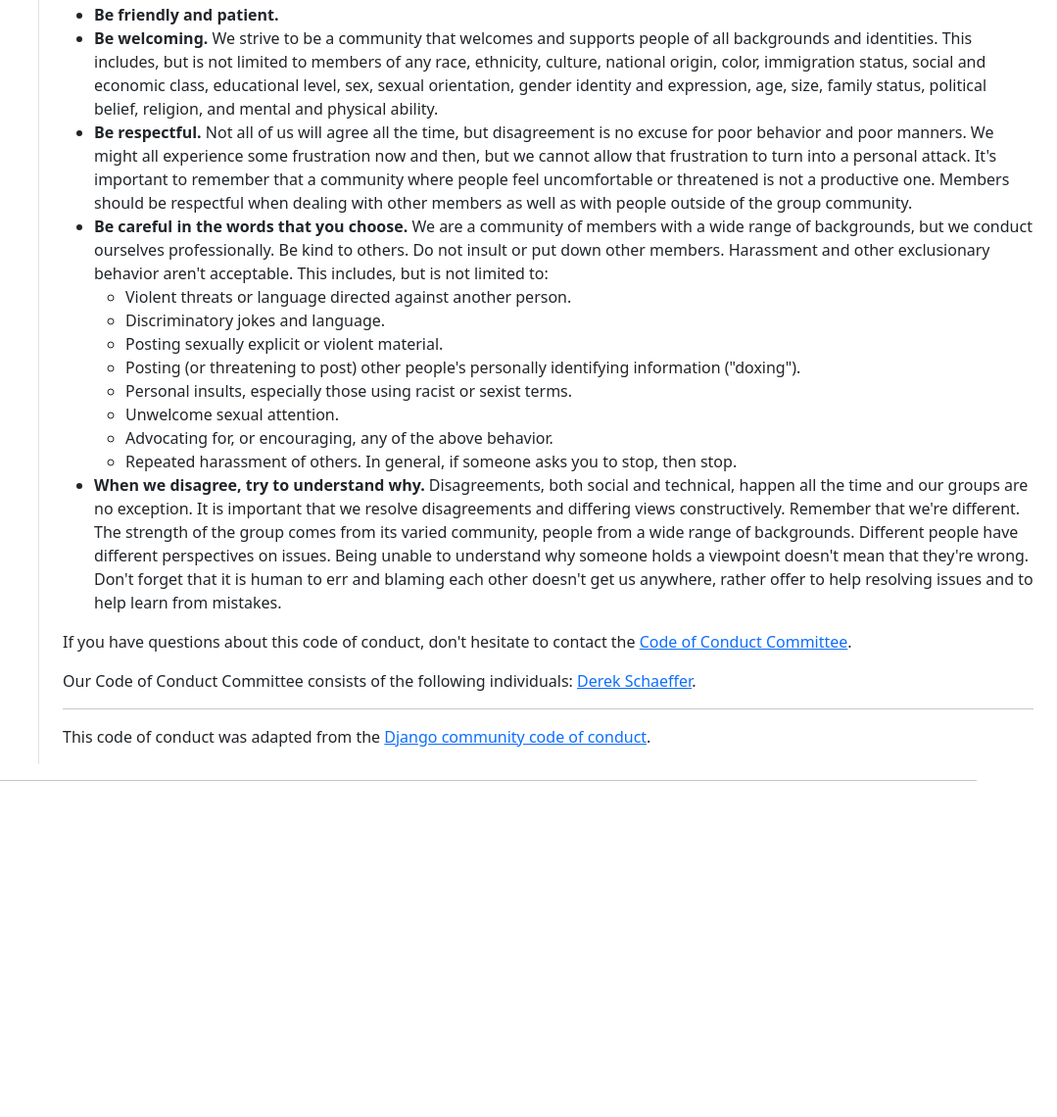
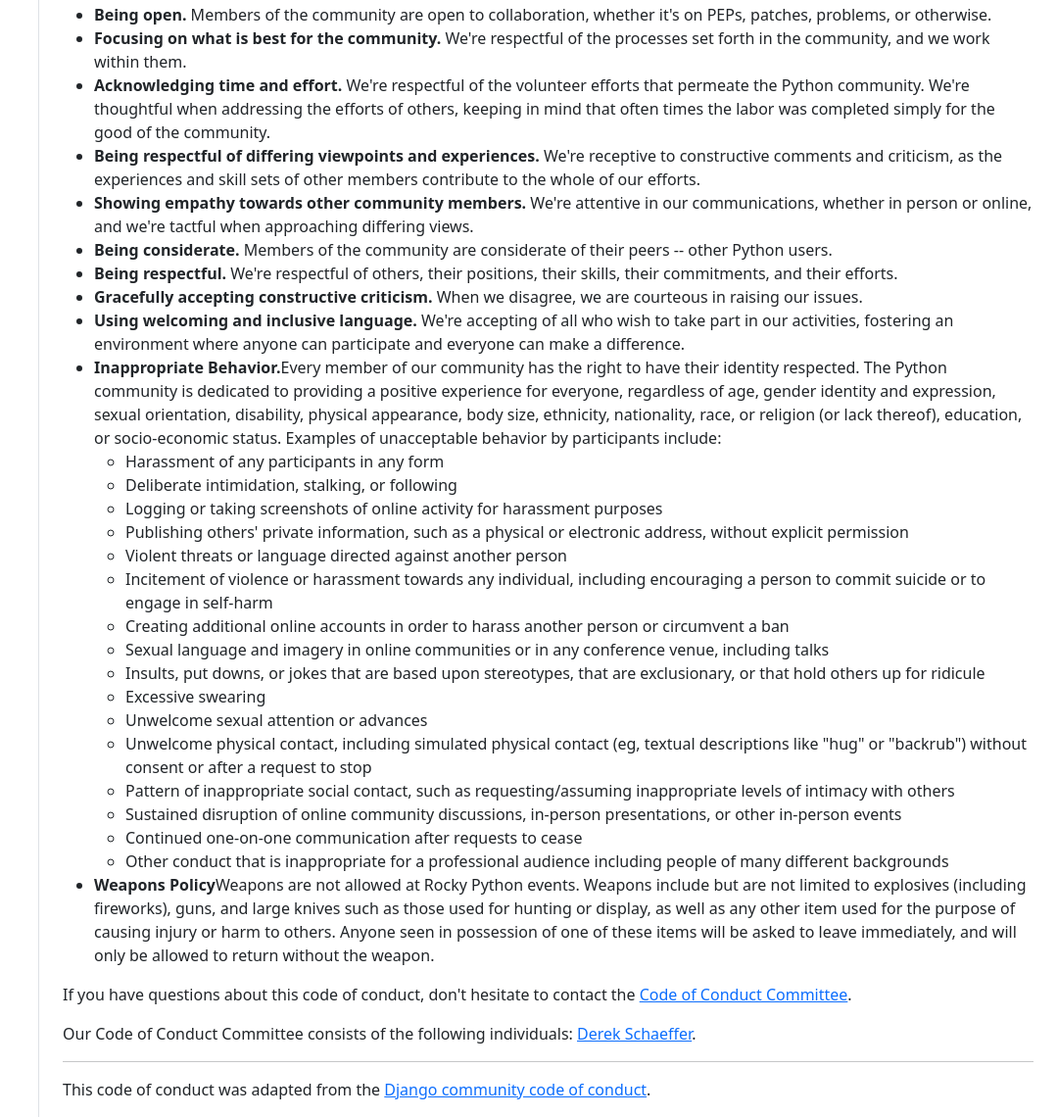
Before and after one commit to Denver-Python/rockypython.github.io, a plain HTML site: page code-of-conduct/index.html in a window 1280 px wide. Shown: the part 446-1586 px from the top of the page at 98% size, without its empty margins (201-1280 px from the left). Before the commit the page ends 1259 px from the top, so only its background shows below. Drawn offline with nearby package versions, Linux system fonts and the light colour scheme.

Commit message:
beginning code-of-conduct changes for psf compatibility

```diff
--- a/code-of-conduct/index.html
+++ b/code-of-conduct/index.html
@@ -82,23 +82,55 @@
 
 <p>If you believe someone is violating the code of conduct, we ask that you report it by emailing <a href="mailto: rockypython@googlegroups.com">rockypython@googlegroups.com</a>.</p>
 
+<!-- <ul> -->
+<!--   <li><strong>Be friendly and patient.</strong></li> -->
+<!--   <li><strong>Be welcoming.</strong> We strive to be a community that welcomes and supports people of all backgrounds and identities. This includes, but is not limited to members of any race, ethnicity, culture, national origin, color, immigration status, social and economic class, educational level, sex, sexual orientation, gender identity and expression, age, size, family status, political belief, religion, and mental and physical ability.</li> -->
+<!--   <li><strong>Be respectful.</strong> Not all of us will agree all the time, but disagreement is no excuse for poor behavior and poor manners. We might all experience some frustration now and then, but we cannot allow that frustration to turn into a personal attack. It's important to remember that a community where people feel uncomfortable or threatened is not a productive one. Members should be respectful when dealing with other members as well as with people outside of the group community.</li> -->
+<!--   <li><strong>Be careful in the words that you choose.</strong> We are a community of members with a wide range of backgrounds, but we conduct ourselves professionally. Be kind to others. Do not insult or put down other members. Harassment and other exclusionary behavior aren't acceptable. This includes, but is not limited to: -->
+<!--     <ul> -->
+<!--       <li>Violent threats or language directed against another person.</li> -->
+<!--       <li>Discriminatory jokes and language.</li> -->
+<!--       <li>Posting sexually explicit or violent material.</li> -->
+<!--       <li>Posting (or threatening to post) other people's personally identifying information ("doxing").</li> -->
+<!--       <li>Personal insults, especially those using racist or sexist terms.</li> -->
+<!--       <li>Unwelcome sexual attention.</li> -->
+<!--       <li>Advocating for, or encouraging, any of the above behavior.</li> -->
+<!--       <li>Repeated harassment of others. In general, if someone asks you to stop, then stop.</li> -->
+<!--     </ul> -->
+<!--   </li> -->
+<!--   <li><strong>When we disagree, try to understand why.</strong> Disagreements, both social and technical, happen all the time and our groups are no exception. It is important that we resolve disagreements and differing views constructively. Remember that we're different. The strength of the group comes from its varied community, people from a wide range of backgrounds. Different people have different perspectives on issues. Being unable to understand why someone holds a viewpoint doesn't mean that they're wrong. Don't forget that it is human to err and blaming each other doesn't get us anywhere, rather offer to help resolving issues and to help learn from mistakes.</li> -->
+<!-- </ul> -->
+
 <ul>
-  <li><strong>Be friendly and patient.</strong></li>
-  <li><strong>Be welcoming.</strong> We strive to be a community that welcomes and supports people of all backgrounds and identities. This includes, but is not limited to members of any race, ethnicity, culture, national origin, color, immigration status, social and economic class, educational level, sex, sexual orientation, gender identity and expression, age, size, family status, political belief, religion, and mental and physical ability.</li>
-  <li><strong>Be respectful.</strong> Not all of us will agree all the time, but disagreement is no excuse for poor behavior and poor manners. We might all experience some frustration now and then, but we cannot allow that frustration to turn into a personal attack. It's important to remember that a community where people feel uncomfortable or threatened is not a productive one. Members should be respectful when dealing with other members as well as with people outside of the group community.</li>
-  <li><strong>Be careful in the words that you choose.</strong> We are a community of members with a wide range of backgrounds, but we conduct ourselves professionally. Be kind to others. Do not insult or put down other members. Harassment and other exclusionary behavior aren't acceptable. This includes, but is not limited to:
-    <ul>
-      <li>Violent threats or language directed against another person.</li>
-      <li>Discriminatory jokes and language.</li>
-      <li>Posting sexually explicit or violent material.</li>
-      <li>Posting (or threatening to post) other people's personally identifying information ("doxing").</li>
-      <li>Personal insults, especially those using racist or sexist terms.</li>
-      <li>Unwelcome sexual attention.</li>
-      <li>Advocating for, or encouraging, any of the above behavior.</li>
-      <li>Repeated harassment of others. In general, if someone asks you to stop, then stop.</li>
-    </ul>
-  </li>
-  <li><strong>When we disagree, try to understand why.</strong> Disagreements, both social and technical, happen all the time and our groups are no exception. It is important that we resolve disagreements and differing views constructively. Remember that we're different. The strength of the group comes from its varied community, people from a wide range of backgrounds. Different people have different perspectives on issues. Being unable to understand why someone holds a viewpoint doesn't mean that they're wrong. Don't forget that it is human to err and blaming each other doesn't get us anywhere, rather offer to help resolving issues and to help learn from mistakes.</li>
+    <li><strong>Being open.</strong> Members of the community are open to collaboration, whether it's on PEPs, patches, problems, or otherwise.</li>
+    <li><strong>Focusing on what is best for the community.</strong> We're respectful of the processes set forth in the community, and we work within them.</li>
+    <li><strong>Acknowledging time and effort.</strong> We're respectful of the volunteer efforts that permeate the Python community. We're thoughtful when addressing the efforts of others, keeping in mind that often times the labor was completed simply for the good of the community.</li>
+    <li><strong>Being respectful of differing viewpoints and experiences.</strong> We're receptive to constructive comments and criticism, as the experiences and skill sets of other members contribute to the whole of our efforts.</li>
+    <li><strong>Showing empathy towards other community members.</strong> We're attentive in our communications, whether in person or online, and we're tactful when approaching differing views.</li>
+    <li><strong>Being considerate.</strong> Members of the community are considerate of their peers -- other Python users.</li>
+    <li><strong>Being respectful.</strong> We're respectful of others, their positions, their skills, their commitments, and their efforts.</li>
+    <li><strong>Gracefully accepting constructive criticism.</strong> When we disagree, we are courteous in raising our issues.</li>
+    <li><strong>Using welcoming and inclusive language.</strong> We're accepting of all who wish to take part in our activities, fostering an environment where anyone can participate and everyone can make a difference.</li>
+    <li><strong>Inappropriate Behavior.</strong>Every member of our community has the right to have their identity respected. The Python community is dedicated to providing a positive experience for everyone, regardless of age, gender identity and expression, sexual orientation, disability, physical appearance, body size, ethnicity, nationality, race, or religion (or lack thereof), education, or socio-economic status. Examples of unacceptable behavior by participants include:
+		<ul>
+            <li>Harassment of any participants in any form</li>
+            <li>Deliberate intimidation, stalking, or following</li>
+            <li>Logging or taking screenshots of online activity for harassment purposes</li>
+            <li>Publishing others' private information, such as a physical or electronic address, without explicit permission</li>
+            <li>Violent threats or language directed against another person</li>
+            <li>Incitement of violence or harassment towards any individual, including encouraging a person to commit suicide or to engage in self-harm</li>
+            <li>Creating additional online accounts in order to harass another person or circumvent a ban</li>
+            <li>Sexual language and imagery in online communities or in any conference venue, including talks</li>
+            <li>Insults, put downs, or jokes that are based upon stereotypes, that are exclusionary, or that hold others up for ridicule</li>
+            <li>Excessive swearing</li>
+            <li>Unwelcome sexual attention or advances</li>
+            <li>Unwelcome physical contact, including simulated physical contact (eg, textual descriptions like "hug" or "backrub") without consent or after a request to stop</li>
+            <li>Pattern of inappropriate social contact, such as requesting/assuming inappropriate levels of intimacy with others</li>
+            <li>Sustained disruption of online community discussions, in-person presentations, or other in-person events</li>
+            <li>Continued one-on-one communication after requests to cease</li>
+            <li>Other conduct that is inappropriate for a professional audience including people of many different backgrounds</li>
+        </ul>
+        <li><strong>Weapons Policy</strong>Weapons are not allowed at Rocky Python events. Weapons include but are not limited to explosives (including fireworks), guns, and large knives such as those used for hunting or display, as well as any other item used for the purpose of causing injury or harm to others. Anyone seen in possession of one of these items will be asked to leave immediately, and will only be allowed to return without the weapon.</li>
 </ul>
 
 <p>If you have questions about this code of conduct, don't hesitate to contact the <a href="mailto: rockypython@googlegroups.com">Code of Conduct Committee</a>.</p>
```
Also changed, not shown: code-of-conduct/old_index.html (added, +133 -0 lines).
